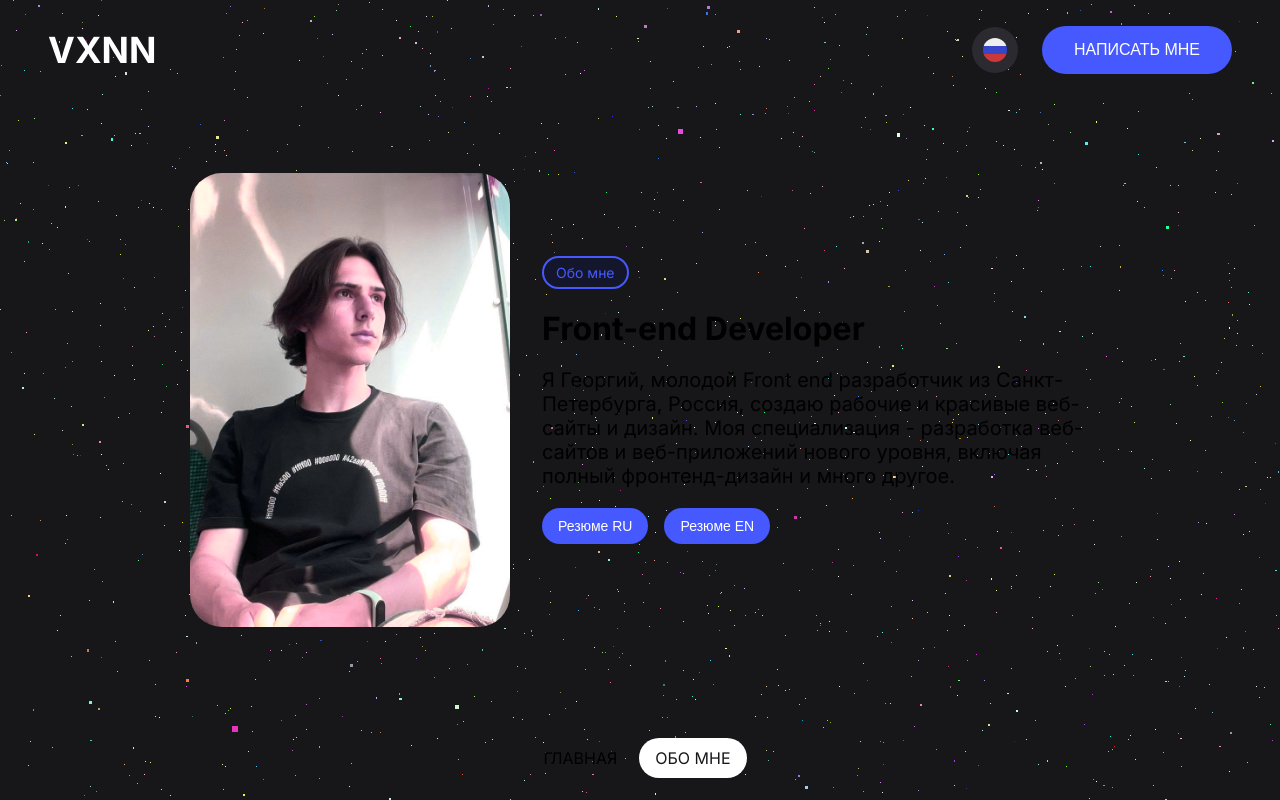
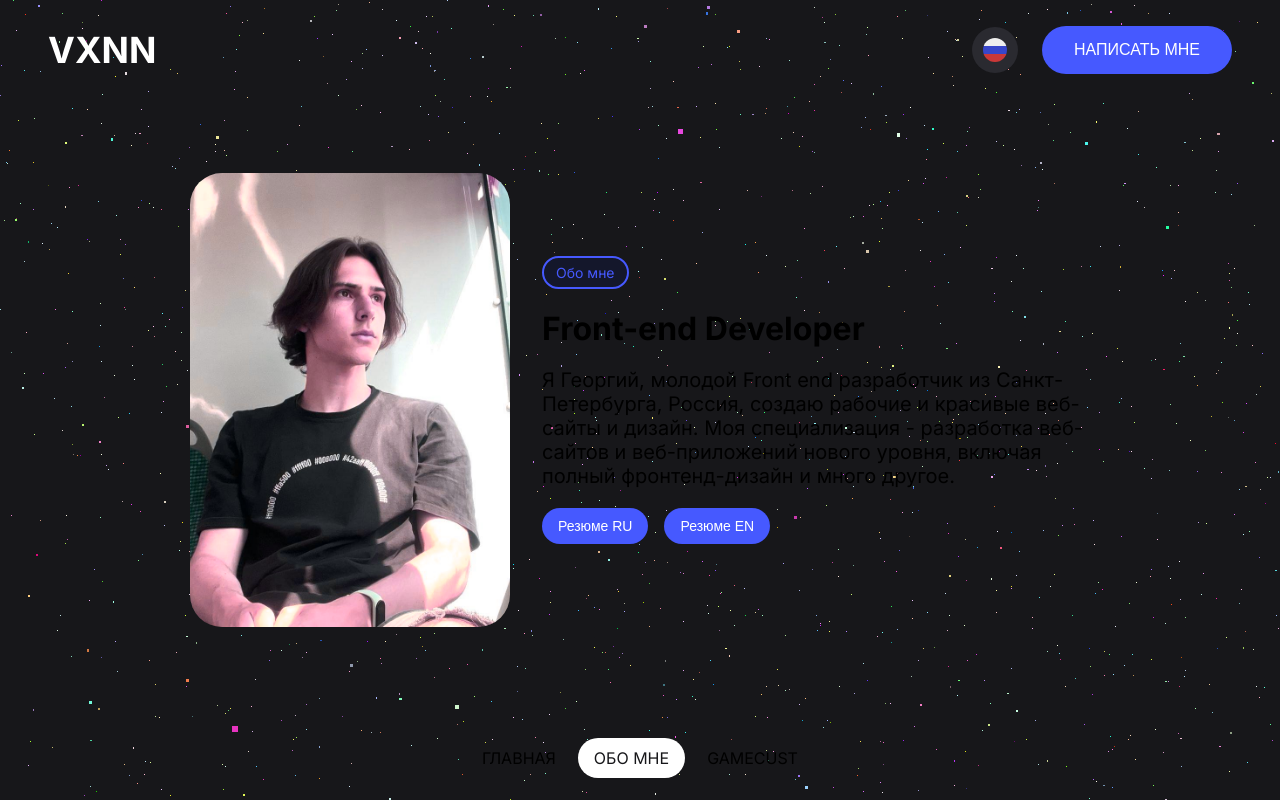
Before and after one commit to AVxnn/vxnnsite_new, a Next.js app: page /about in a window 1280 px wide. Built offline with nearby package versions, Linux system fonts and the light colour scheme.

Commit message:
fixed bugs

```diff
--- a/public/data/menu.ts
+++ b/public/data/menu.ts
@@ -14,9 +14,9 @@ export const dataMenu = [
     link: '/about',
     key: 'about'
   },
-  // {
-  //   title: 'contacts',
-  //   link: '/contacts',
-  //   key: 'contacts'
-  // },
+  {
+    title: 'gamecust',
+    link: 'https://www.gamecust.ru/',
+    key: 'gamecust'
+  },
 ]
--- a/public/locales/en/translation.json
+++ b/public/locales/en/translation.json
@@ -5,7 +5,7 @@
     "blog": "BLOG",
     "about": "ABOUT ME",
     "contacts": "CONTACTS",
-
+    "gamecust": "GAMECUST",
     "sendme": "SEND ME"
   },
   "main": {
--- a/public/locales/ru/translation.json
+++ b/public/locales/ru/translation.json
@@ -5,7 +5,7 @@
     "blog": "БЛОГ",
     "about": "ОБО МНЕ",
     "contacts": "КОНТАКТЫ",
-
+    "gamecust": "GAMECUST",
     "sendme": "НАПИСАТЬ МНЕ"
   },
   "main": {
--- a/shared/components/aboutMe/index.tsx
+++ b/shared/components/aboutMe/index.tsx
@@ -20,8 +20,21 @@ const AboutMe = () => {
         <h2 className={styles.title}>{t(`about.title`)}</h2>
         <p className={styles.description}>{t(`about.description`)}</p>
         <div className={styles.formBtns}>
-          <CustomButton size={"s"}>{t(`about.resumeRU`)}</CustomButton>
-          <CustomButton typeButton="secondary" size={"s"}>
+          <CustomButton
+            ILink={
+              "https://spb.hh.ru/resume/67d0f76eff0b03c5570039ed1f555276394353"
+            }
+            size={"s"}
+          >
+            {t(`about.resumeRU`)}
+          </CustomButton>
+          <CustomButton
+            ILink={
+              "https://keen-patella-9e6.notion.site/Romashko-George-Resume-350cd1b8871d4472822f742e0add1462?pvs=74"
+            }
+            typeButton="secondary"
+            size={"s"}
+          >
             {t(`about.resumeEN`)}
           </CustomButton>
         </div>
--- a/widgets/menu/menu.tsx
+++ b/widgets/menu/menu.tsx
@@ -45,6 +45,17 @@ const Menu = () => {
       {dataMenu.map((item, idnex: number) => {
         return (
           <FramerMagnetic key={item.key}>
+            {item.key === "gamecust" ? (
+              <Link
+                target="_blank"
+                className={`${styles.item} ${
+                  item.link === pathname ? styles.active : ""
+                }`}
+                href={item.link}
+              >
+                {t(`menu.${item.title}`)}
+              </Link>
+            ) : (
               <Link
                 className={`${styles.item} ${
                   item.link === pathname ? styles.active : ""
@@ -53,6 +64,7 @@ const Menu = () => {
               >
                 {t(`menu.${item.title}`)}
               </Link>
+            )}
           </FramerMagnetic>
         );
       })}
```
Lines whose indentation alone changed are shown as unchanged.
